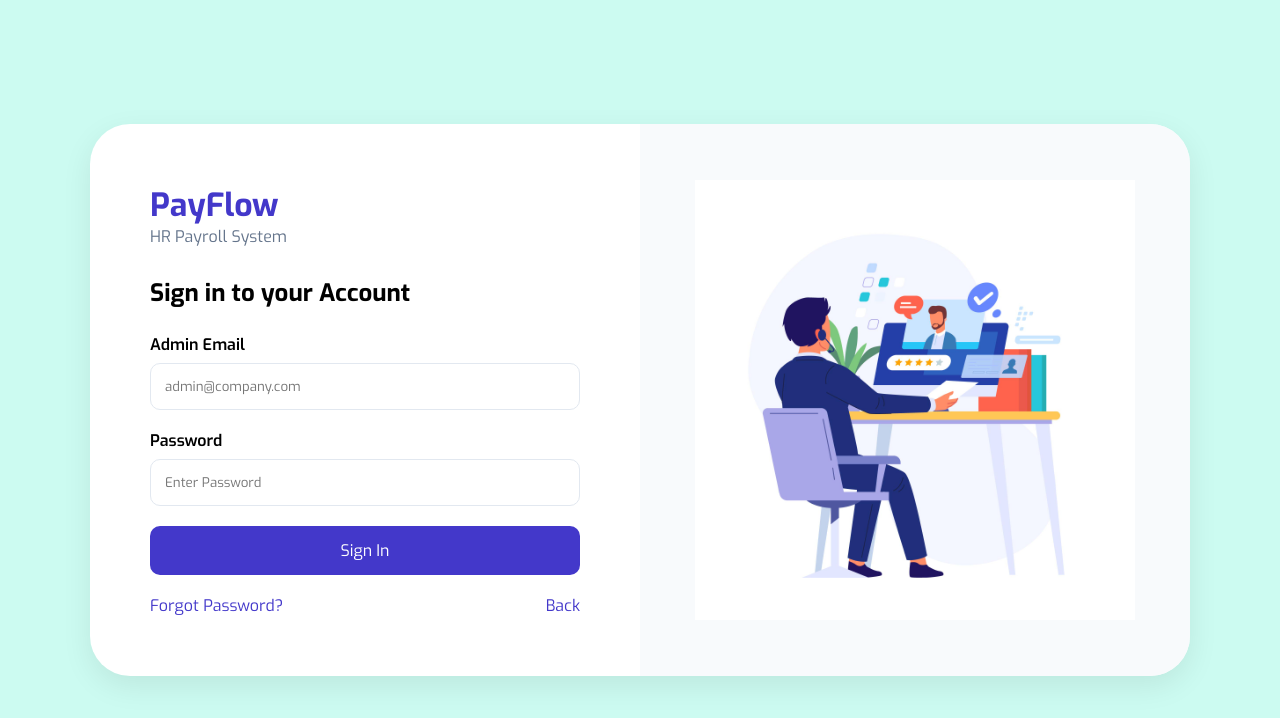
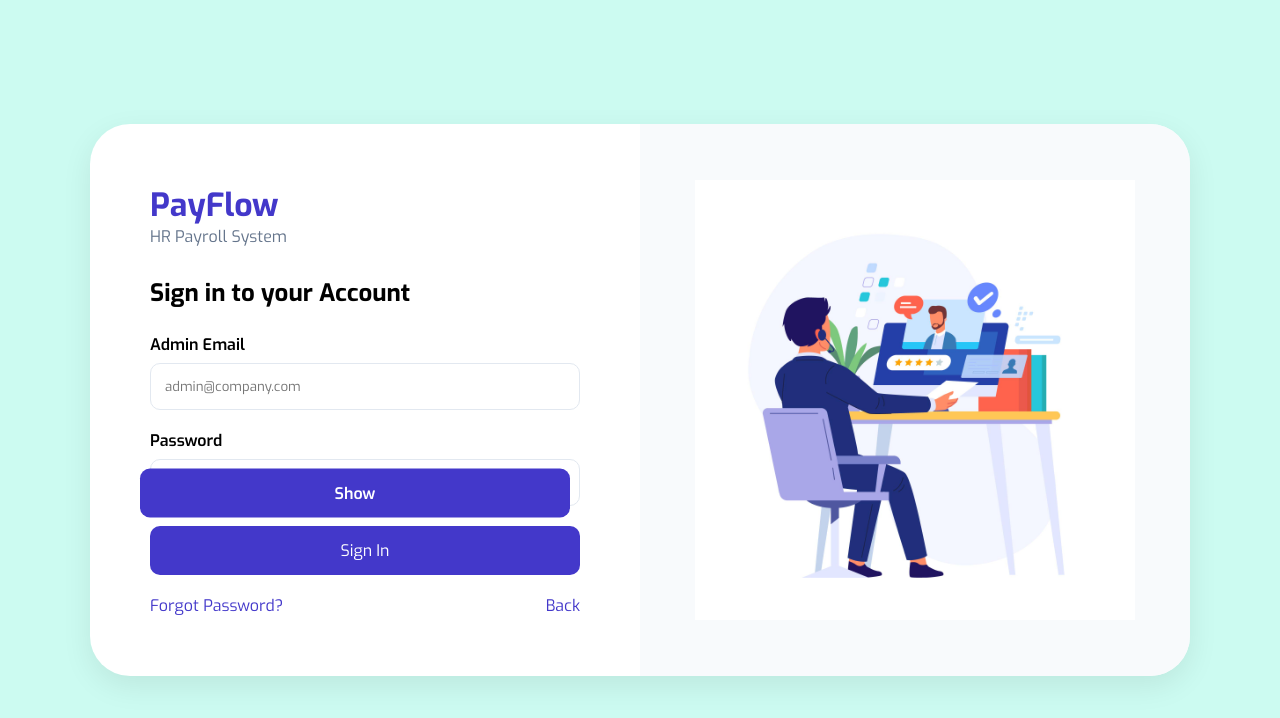
Before and after one commit to Anitha250792/Cloud_HRMS_Frontend-2.0, a React (Create React App) app: page /admin-login in a window 1280 px wide. Shown: the top 718 px of the page. Built offline with nearby package versions, Linux system fonts and the light colour scheme.

Commit message:
frontend updation3

```diff
--- a/src/components/navbar/TopNavbar.jsx
+++ b/src/components/navbar/TopNavbar.jsx
@@ -1,7 +1,8 @@
 import "./TopNavbar.css";
 import NotificationsIcon from "@mui/icons-material/Notifications";
 import SearchIcon from "@mui/icons-material/Search";
-import { useState } from "react";
+import { useEffect, useState } from "react";
+import { getPendingLeaves } from "../../services/leaveService";
 
 function TopNavbar() {
 
@@ -9,29 +10,56 @@ function TopNavbar() {
     useState(false);
 
   const [notifications, setNotifications] =
-    useState([
-      "New leave request submitted",
-      "Payroll generated successfully",
-      "Attendance updated",
-    ]);
+    useState([]);
 
   const userName =
     localStorage.getItem("userName") ||
-    "Sarah Johnson";
+    "Admin";
 
   const userRole =
     localStorage.getItem("userRole") ||
-    "HR Manager";
+    "HR";
+
+  useEffect(() => {
+
+    loadNotifications();
+
+  }, []);
+
+  const loadNotifications = async () => {
+
+    try {
+
+      const res =
+        await getPendingLeaves();
+
+      const notificationList =
+        res.data.map((leave) => {
+
+          return `${leave.employee_name || "Employee"} applied for ${leave.leave_type} leave`;
+
+        });
+
+      setNotifications(notificationList);
+
+    } catch (error) {
+
+      console.log(
+        "Notification Error",
+        error
+      );
+
+    }
+
+  };
 
   const handleNotificationClick = () => {
 
-    setShowNotifications(!showNotifications);
+    setShowNotifications(
+      !showNotifications
+    );
 
-    if (!showNotifications) {
-      setNotifications([]);
-    }
   };
-
   return (
 
     <div className="topbar">
--- a/src/pages/Auth/AdminLogin.css
+++ b/src/pages/Auth/AdminLogin.css
@@ -81,3 +81,25 @@
 .auth-image img{
   width:80%;
 }
+
+.password-box{
+    position:relative;
+    width:100%;
+}
+
+.password-box input{
+    width:100%;
+    padding-right:80px;
+}
+
+.toggle-password{
+    position:absolute;
+    right:10px;
+    top:50%;
+    transform:translateY(-50%);
+    background:none;
+    border:none;
+    color:#4338CA;
+    font-weight:600;
+    cursor:pointer;
+}
--- a/src/pages/Auth/AdminLogin.jsx
+++ b/src/pages/Auth/AdminLogin.jsx
@@ -7,12 +7,16 @@ import adminImage from "../../assets/images/admin-login.jpg";
 
 function AdminLogin() {
 
+
+
   const navigate = useNavigate();
 
   const [form, setForm] = useState({
     email: "",
     password: "",
   });
+
+  const [showPassword, setShowPassword] = useState(false);
 
   const [error, setError] = useState("");
 
@@ -107,18 +111,30 @@ function AdminLogin() {
               required
             />
 
-            <label>
-              Password
-            </label>
+            <label>Password</label>
+
+<div className="password-box">
 
   <input
-              type="password"
+    type={showPassword ? "text" : "password"}
     name="password"
     placeholder="Enter Password"
     value={form.password}
     onChange={handleChange}
     required
   />
+
+  <button
+    type="button"
+    className="toggle-password"
+    onClick={() =>
+      setShowPassword(!showPassword)
+    }
+  >
+    {showPassword ? "Hide" : "Show"}
+  </button>
+
+</div>
 
             <button type="submit">
               Sign In
--- a/src/pages/Auth/EmployeeLogin.css
+++ b/src/pages/Auth/EmployeeLogin.css
@@ -81,3 +81,25 @@
 .auth-image img{
   width:80%;
 }
+
+.password-box{
+    position:relative;
+    width:100%;
+}
+
+.password-box input{
+    width:100%;
+    padding-right:80px;
+}
+
+.toggle-password{
+    position:absolute;
+    right:10px;
+    top:50%;
+    transform:translateY(-50%);
+    background:none;
+    border:none;
+    color:#4338CA;
+    font-weight:600;
+    cursor:pointer;
+}
--- a/src/pages/Auth/EmployeeLogin.jsx
+++ b/src/pages/Auth/EmployeeLogin.jsx
@@ -16,6 +16,8 @@ function EmployeeLogin() {
     email: "",
     password: "",
   });
+
+  const [showPassword, setShowPassword] = useState(false);
 
   const [error, setError] =
     useState("");
@@ -121,14 +123,28 @@ function EmployeeLogin() {
 
            <label>Password</label>
 
+<div className="password-box">
+
   <input
-              type="password"
+    type={showPassword ? "text" : "password"}
     name="password"
     placeholder="Enter Password"
     value={form.password}
     onChange={handleChange}
     required
   />
+
+  <button
+    type="button"
+    className="toggle-password"
+    onClick={() =>
+      setShowPassword(!showPassword)
+    }
+  >
+    {showPassword ? "Hide" : "Show"}
+  </button>
+
+</div>
 
             <button
               type="submit"
--- a/src/pages/Dashboard/Dashboard.jsx
+++ b/src/pages/Dashboard/Dashboard.jsx
@@ -14,9 +14,32 @@ import PersonAddIcon from "@mui/icons-material/PersonAdd";
 import ReceiptIcon from "@mui/icons-material/Receipt";
 import PaymentsIcon from "@mui/icons-material/Payments";
 
+import { useEffect, useState } from "react";
+import { getDashboardStats } from "../../services/dashboardService";
+
 function Dashboard() {
 
   const navigate = useNavigate();
+
+  const [stats, setStats] = useState({
+  employees: 0,
+  pending_leaves: 0,
+  approved_leaves: 0,
+  rejected_leaves: 0,
+});
+
+useEffect(() => {
+  loadDashboard();
+}, []);
+
+const loadDashboard = async () => {
+  try {
+    const res = await getDashboardStats();
+    setStats(res.data);
+  } catch (err) {
+    console.log(err);
+  }
+};
 
   return (
 
@@ -109,28 +132,27 @@ function Dashboard() {
           marginTop: "25px",
         }}
       >
-
 <StatusCard
-          title="Processed"
-          value="96"
+ title="Employees"
+ value={stats.employees}
  color="#10B981"
 />
 
 <StatusCard
-          title="Pending"
-          value="32"
+ title="Pending Leaves"
+ value={stats.pending_leaves}
  color="#F59E0B"
 />
 
 <StatusCard
  title="Approved"
-          value="88"
+ value={stats.approved_leaves}
  color="#4338CA"
 />
 
 <StatusCard
  title="Rejected"
-          value="08"
+ value={stats.rejected_leaves}
  color="#EF4444"
 />
 
--- /dev/null
+++ b/src/services/dashboardService.js
@@ -0,0 +1,4 @@
+import api from "./api";
+
+export const getDashboardStats = () =>
+  api.get("/dashboard/stats/");
```
Lines whose indentation alone changed are shown as unchanged.
